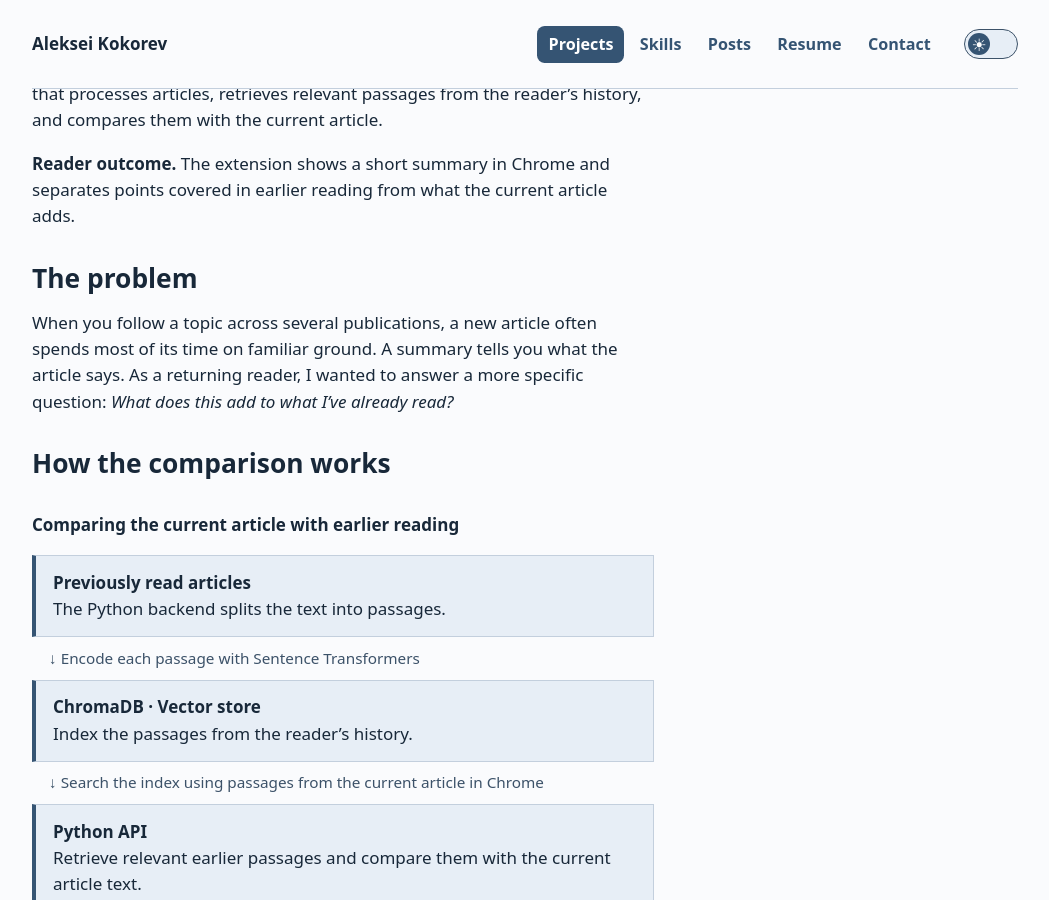
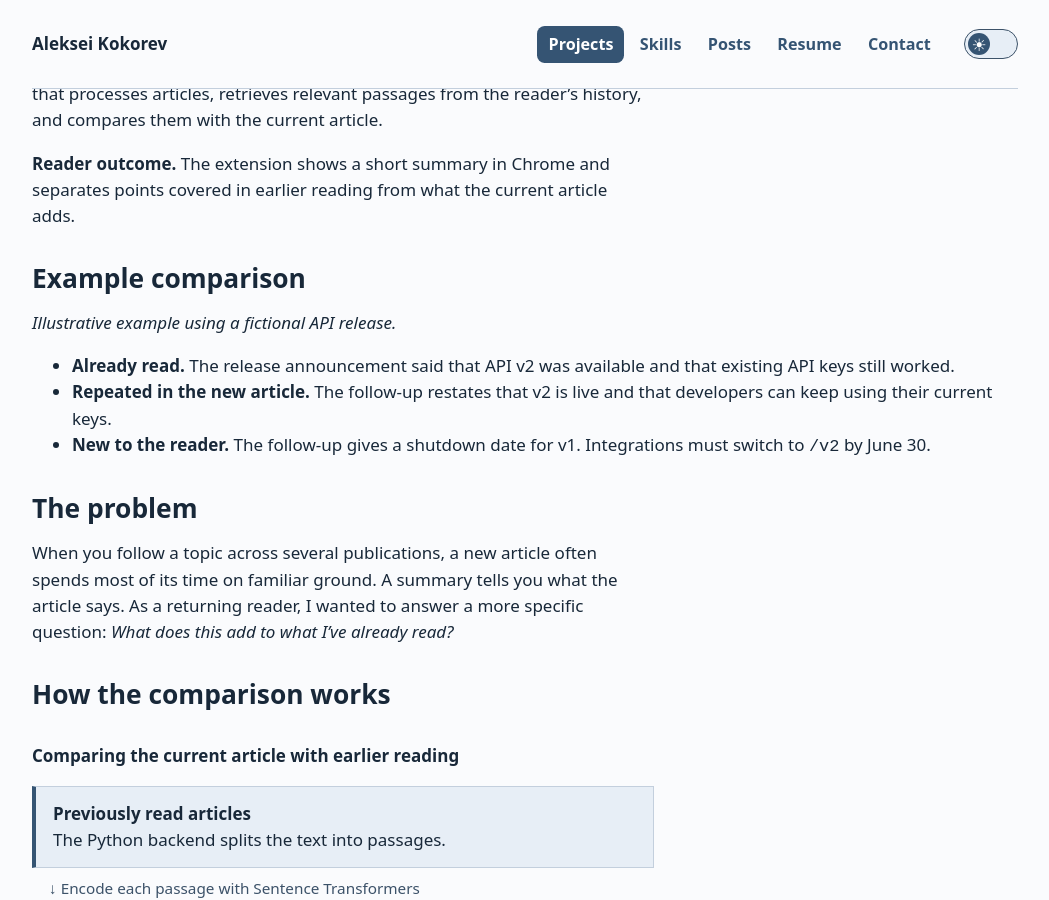
Before and after one commit to alex-coch/alex-coch.github.io, a Jekyll site: the page projects/article-comparison/index.html, which Jekyll copies as it is, in a window 1280 px wide and 900 px high, scrolled down 448 px. Shown: the whole window, without its empty margins (115-1164 px from the left). Built offline with Jekyll 4.4.1, drawn with Linux system fonts in a browser that asks for light colours.

Commit message:
Show a sample article comparison in the RAG case study

```diff
--- a/projects/article-comparison/index.html
+++ b/projects/article-comparison/index.html
@@ -41,6 +41,13 @@
   </ul>
   <p><strong>My contribution.</strong> I built a Chrome extension in JavaScript and a Python API that processes articles, retrieves relevant passages from the reader’s history, and compares them with the current article.</p>
   <p><strong>Reader outcome.</strong> The extension shows a short summary in Chrome and separates points covered in earlier reading from what the current article adds.</p>
+  <h2>Example comparison</h2>
+  <p><em>Illustrative example using a fictional API release.</em></p>
+  <ul>
+    <li><strong>Already read.</strong> The release announcement said that API v2 was available and that existing API keys still worked.</li>
+    <li><strong>Repeated in the new article.</strong> The follow-up restates that v2 is live and that developers can keep using their current keys.</li>
+    <li><strong>New to the reader.</strong> The follow-up gives a shutdown date for v1. Integrations must switch to <code>/v2</code> by June 30.</li>
+  </ul>
   <h2>The problem</h2>
   <p>When you follow a topic across several publications, a new article often spends most of its time on familiar ground. A summary tells you what the article says. As a returning reader, I wanted to answer a more specific question: <em>What does this add to what I’ve already read?</em></p>
   <h2>How the comparison works</h2>
```
